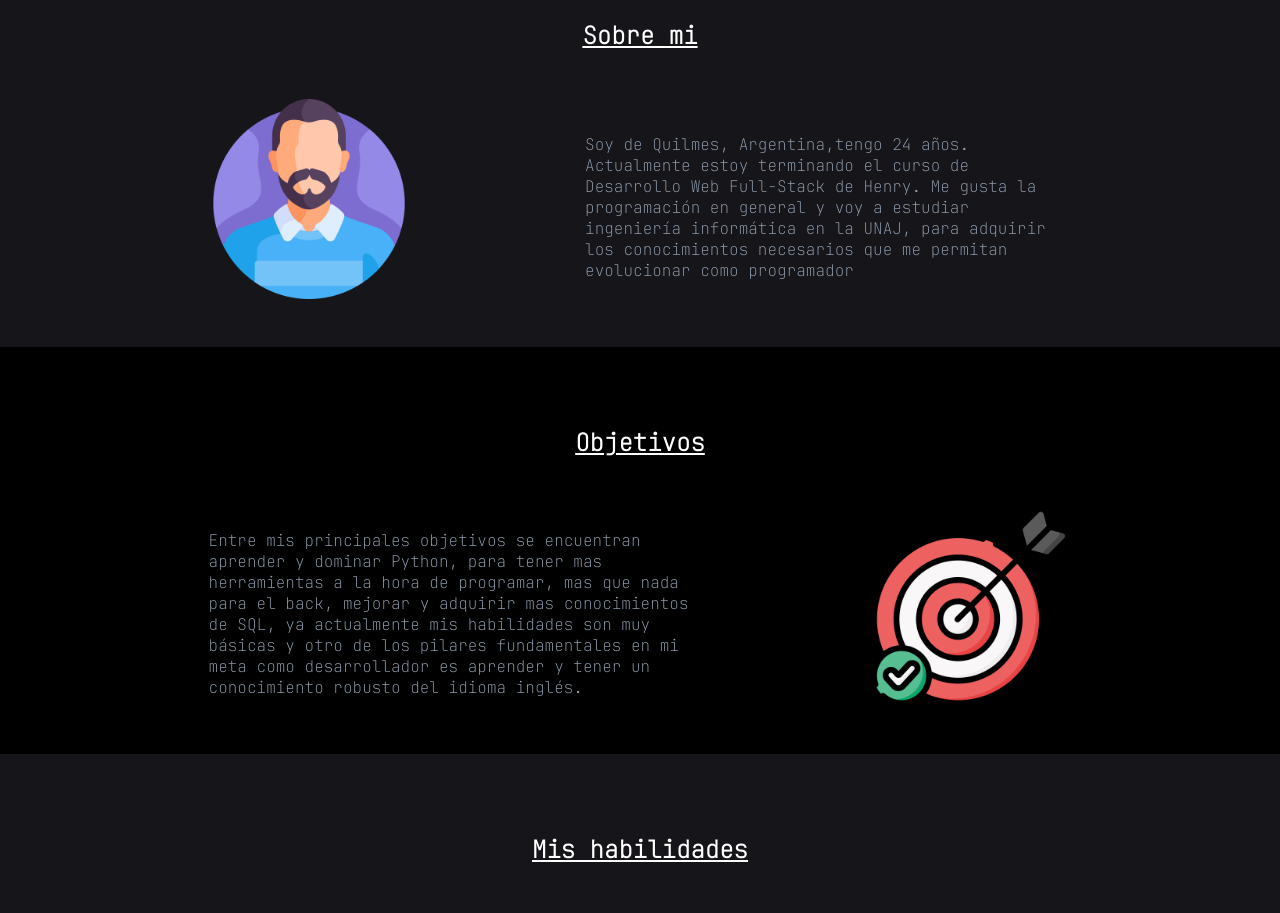
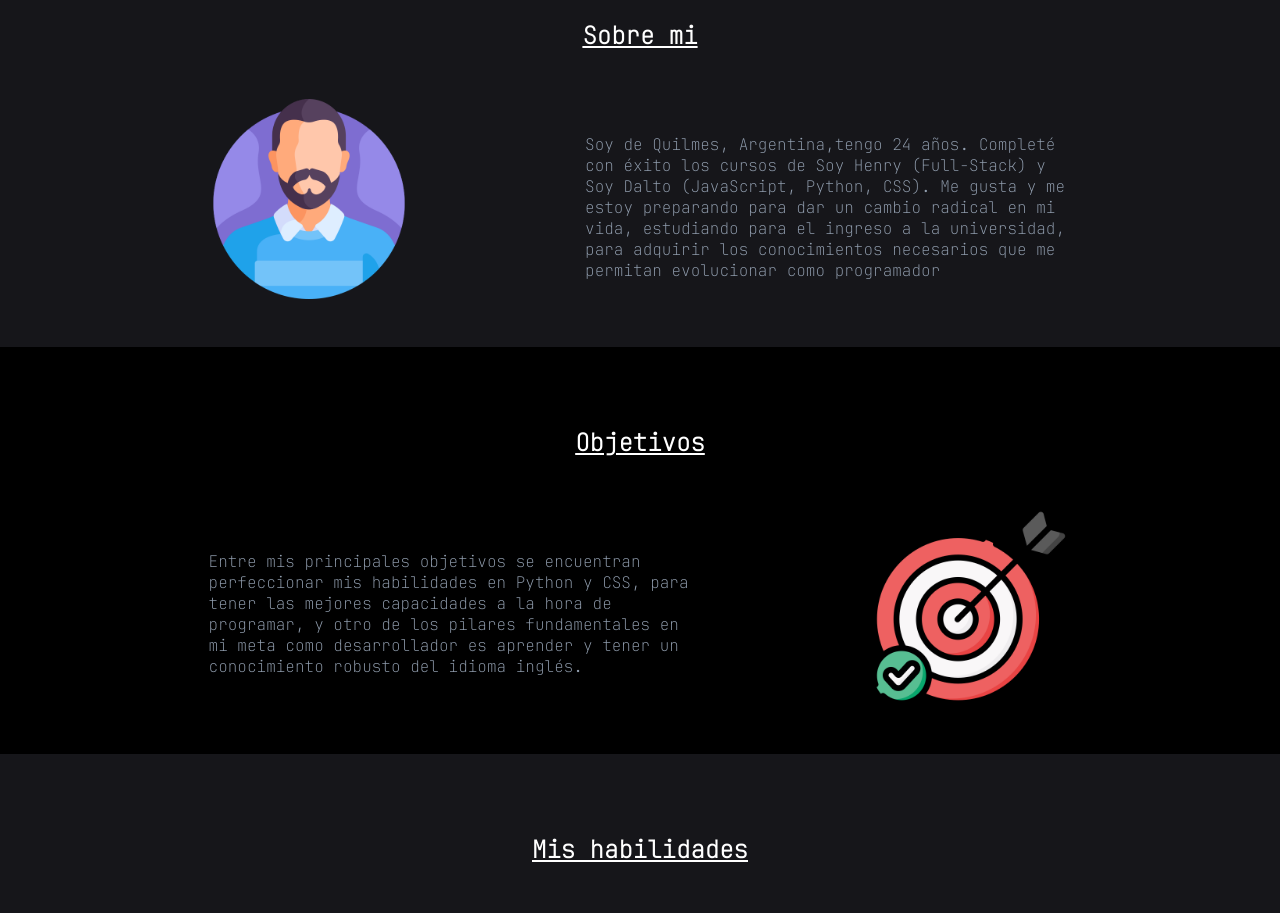
Before and after one commit to FeDevCarusso/portafolios, a React (Vite) app: page / in a window 1280 px wide. Shown: the part 860-1773 px from the top of the page. Built offline with nearby package versions, Linux system fonts and the light colour scheme.

Commit message:
cambios a objetivos y sobre mi

```diff
--- a/src/Components/InfoContainers/About.jsx
+++ b/src/Components/InfoContainers/About.jsx
@@ -9,11 +9,11 @@ const About = ({}) => {
       <div className={styles.textcontainer}>
         <img className={styles.aboutimg} src={image} alt="aboutme" />
         <p className={styles.aboutp}>
-          Soy de Quilmes, Argentina,tengo 24 años. Actualmente estoy terminando
-          el curso de Desarrollo Web Full-Stack de Henry. Me gusta la
-          programación en general y voy a estudiar ingeniería informática en la
-          UNAJ, para adquirir los conocimientos necesarios que me permitan
-          evolucionar como programador
+          Soy de Quilmes, Argentina,tengo 24 años. Completé con éxito los cursos
+          de Soy Henry (Full-Stack) y Soy Dalto (JavaScript, Python, CSS). Me
+          gusta y me estoy preparando para dar un cambio radical en mi vida,
+          estudiando para el ingreso a la universidad, para adquirir los
+          conocimientos necesarios que me permitan evolucionar como programador
         </p>
       </div>
     </div>
--- a/src/Components/InfoContainers/Goals.jsx
+++ b/src/Components/InfoContainers/Goals.jsx
@@ -8,12 +8,11 @@ const Goals = () => {
       <h2 className={styles.infotitle}>Objetivos</h2>
       <div className={styles.textcontainer}>
         <p className={styles.aboutp}>
-          Entre mis principales objetivos se encuentran aprender y dominar
-          Python, para tener mas herramientas a la hora de programar, mas que
-          nada para el back, mejorar y adquirir mas conocimientos de SQL, ya
-          actualmente mis habilidades son muy básicas y otro de los pilares
-          fundamentales en mi meta como desarrollador es aprender y tener un
-          conocimiento robusto del idioma inglés.
+          Entre mis principales objetivos se encuentran perfeccionar mis
+          habilidades en Python y CSS, para tener las mejores capacidades a la
+          hora de programar, y otro de los pilares fundamentales en mi meta como
+          desarrollador es aprender y tener un conocimiento robusto del idioma
+          inglés.
         </p>
         <img
           className={styles.aboutimg + " " + styles.aboutimgb}
```
